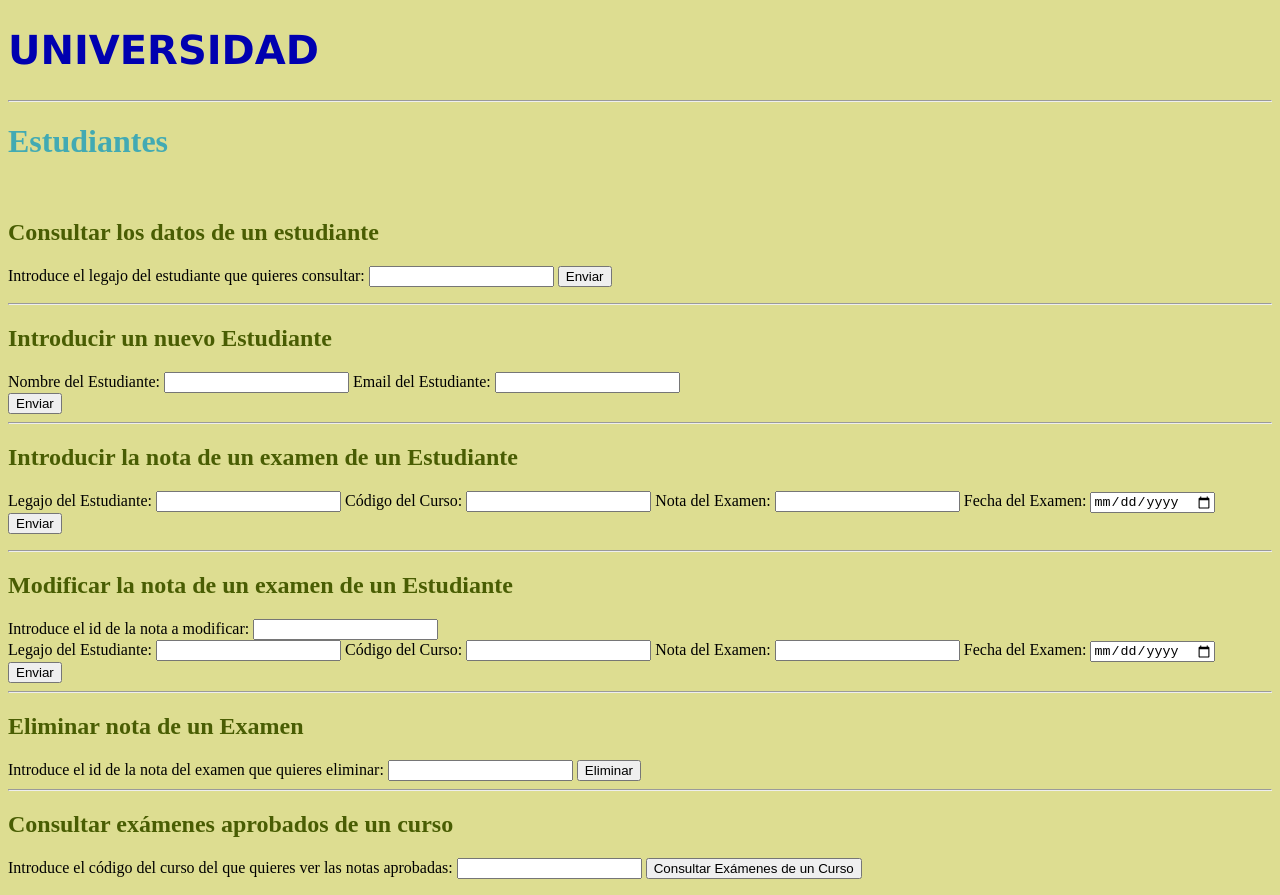
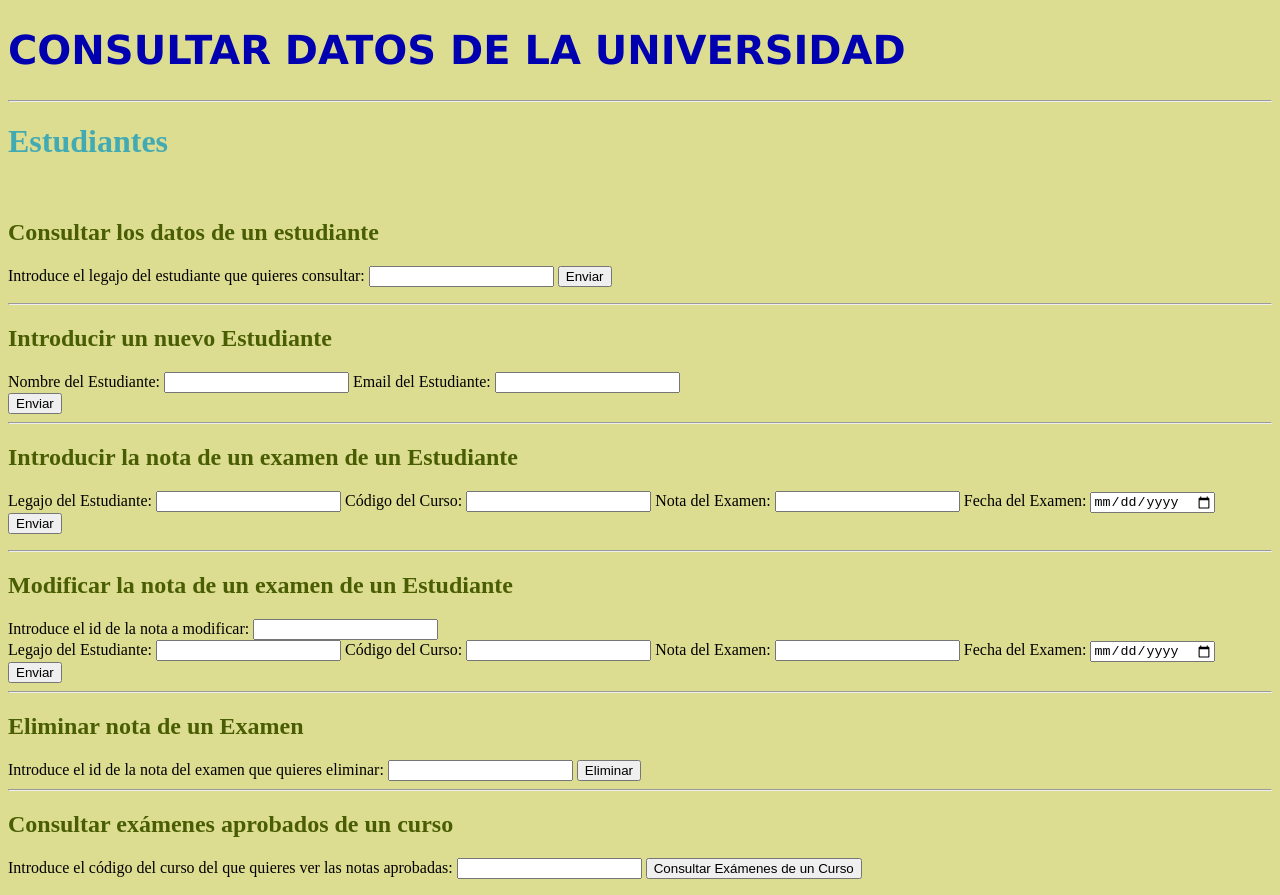
Before and after one commit to Angela-Iglesias/universidad, a website: page index.html in a window 1280 px wide. Drawn offline with Linux system fonts and the light colour scheme; no server answers.

Commit message:
Cambio de título

```diff
--- a/index.html
+++ b/index.html
@@ -6,7 +6,7 @@
 </head>
 
 <body onload ="verEstudiantes()">
-    <h1 id="titulo1">UNIVERSIDAD</h1>
+    <h1 id="titulo1">CONSULTAR DATOS DE LA UNIVERSIDAD</h1>
     <hr>
     <h1 id="subtitulo">Estudiantes</h1>
     <p id="estudiantes"></p>
```
